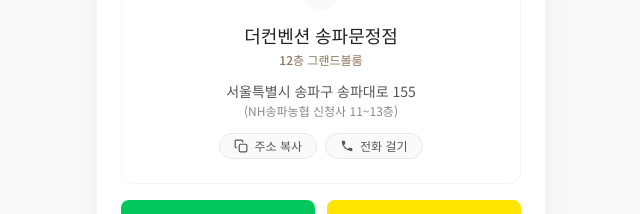
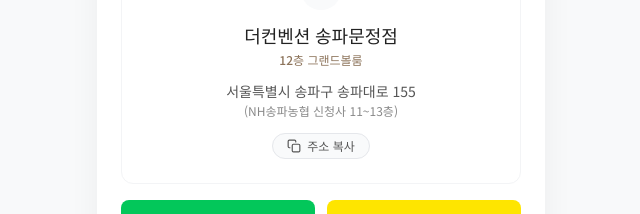
Before and after one commit to ByungWooks/wedding-invitation, a React (Vite) app: page / in a window 1280 px wide. Shown: the part 3621-3835 px from the top of the page, without its empty margins (319-959 px from the left). Built offline with nearby package versions, Linux system fonts and the light colour scheme.

Commit message:
feat: 전화 걸기 버튼 삭제 및 주소 복사 버튼 중앙 정렬

```diff
--- a/src/components/Location.jsx
+++ b/src/components/Location.jsx
@@ -139,7 +139,7 @@
           ) : null}
         </p>
 
-        <div className="mt-3.5 flex items-center justify-center gap-2">
+        <div className="mt-3.5 flex items-center justify-center">
           <button
             type="button"
             onClick={copyAddress}
@@ -157,22 +157,6 @@
             </svg>
             주소 복사
           </button>
-
-          {wedding.tel ? (
-            <a
-              href={`tel:${wedding.tel}`}
-              className="inline-flex items-center gap-1.5 rounded-full border border-gray-200 bg-gray-50 px-3.5 py-1 text-xs text-ink-muted transition hover:bg-gray-100 hover:text-ink"
-            >
-              <svg
-                className="h-3.5 w-3.5 fill-current"
-                viewBox="0 0 24 24"
-                aria-hidden="true"
-              >
-                <path d="M6.62 10.79a15.05 15.05 0 006.59 6.59l2.2-2.2a1 1 0 011.02-.24 11.72 11.72 0 003.68.59 1 1 0 011 1V20a1 1 0 01-1 1A17 17 0 013 4a1 1 0 011-1h3.5a1 1 0 011 1 11.72 11.72 0 00.59 3.68 1 1 0 01-.24 1.02l-2.23 2.09z" />
-              </svg>
-              전화 걸기
-            </a>
-          ) : null}
         </div>
       </div>
 
--- a/src/data/wedding.js
+++ b/src/data/wedding.js
@@ -11,7 +11,6 @@
   kakaoMapUrl: 'https://map.kakao.com/link/search/더컨벤션송파문정점',
   naverMapUrl: 'https://map.naver.com/p/search/더컨벤션송파문정점',
   mapImage: '/photos/official_map.png',
-  tel: '02-6418-5000',
   transport: {
     subway: '8호선 문정역 3번 출구 도보 5분',
     bus: {
```
Also changed, not shown: 2 other files (tests, documents, lock files or other folders).
